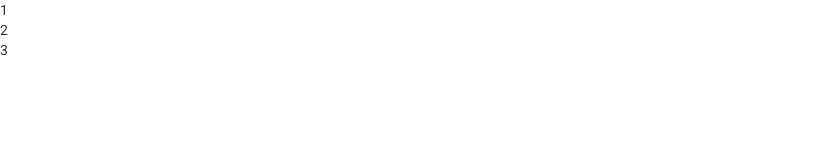
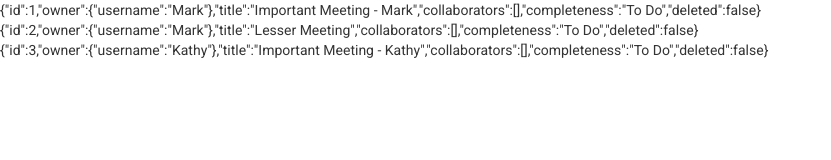
Before and after one commit to mxw589/angular-scheduling, a website: page app/index.html in a window 1280 px wide. Shown: the whole page, without its empty margins (0-831 px from the left). Drawn offline with nearby package versions, Linux system fonts and the light colour scheme; some packages are replaced by stand-ins of ours.

Commit message:
Updated template for tile-grid

```diff
--- a/app/tile-grid/tile-grid.template.html
+++ b/app/tile-grid/tile-grid.template.html
@@ -1,5 +1,5 @@
 <div>
     <div ng-repeat="task in $ctrl.tasks">
-        {{ task.id }}
+        {{ task }}
     </div>
 </div>
```
